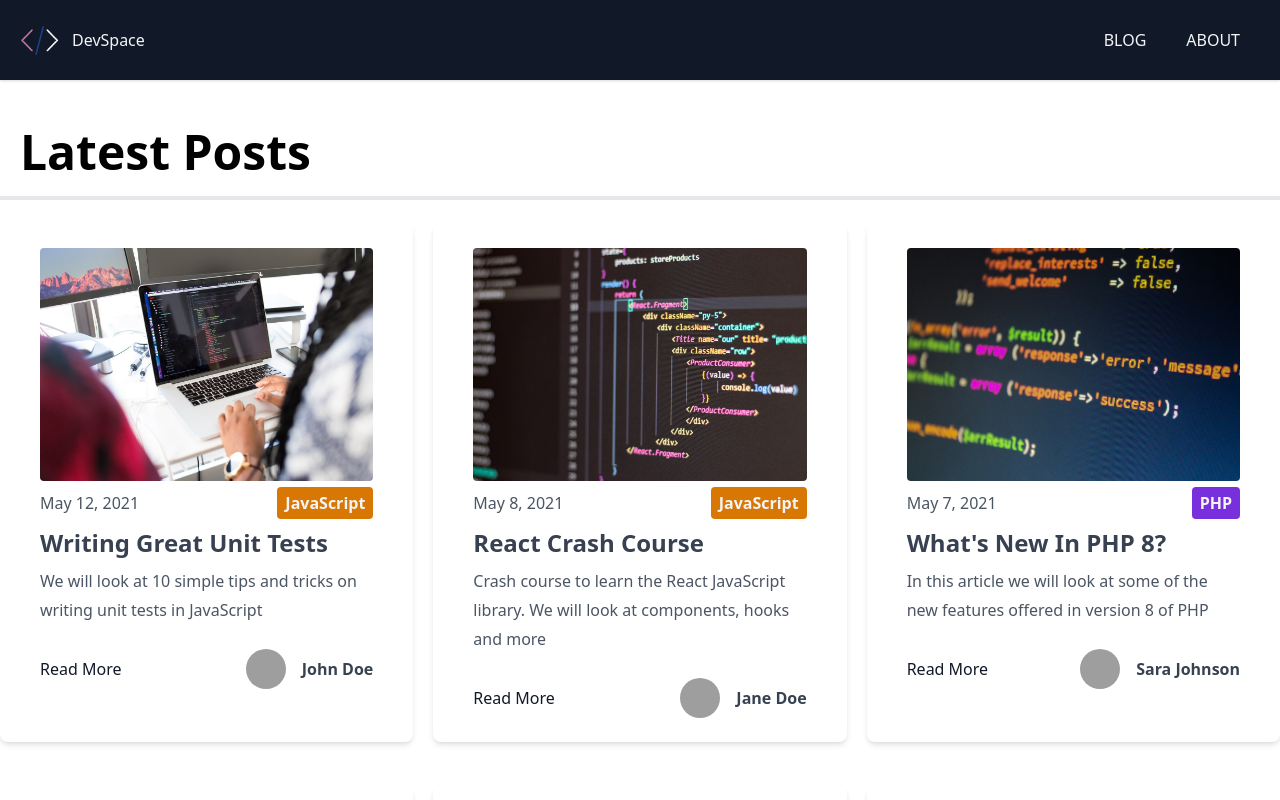
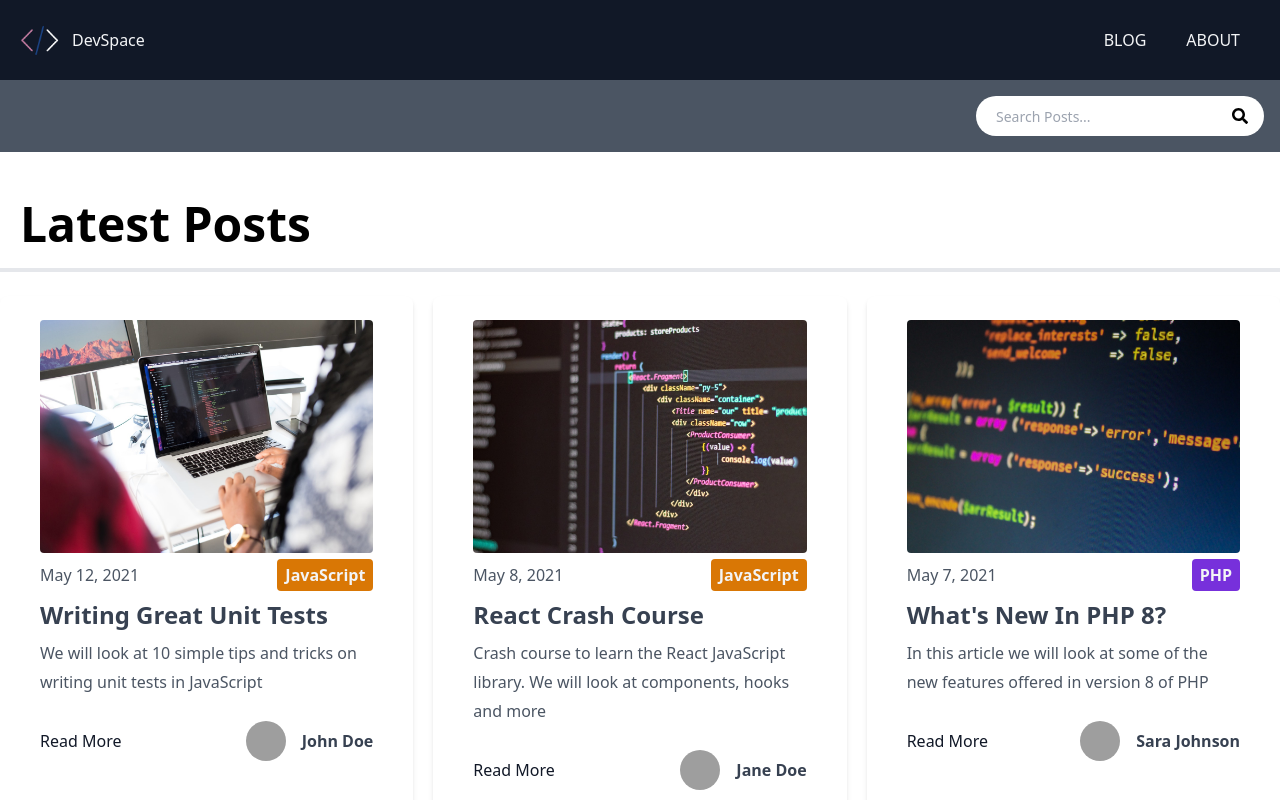
Before and after one commit to bobbykim89/devspace, a Next.js app: page / in a window 1280 px wide. Shown: the top 800 px of the page. Built offline with nearby package versions, Linux system fonts and the light colour scheme; grey boxes are pictures that could not be loaded.

Commit message:
currently working on search feature

```diff
--- a/components/Layout.js
+++ b/components/Layout.js
@@ -1,5 +1,6 @@
 import Head from 'next/head';
 import Header from './Header';
+import Search from './Search';
 
 const Layout = ({ title, keywords, description, children }) => {
   return (
@@ -11,6 +12,7 @@ const Layout = ({ title, keywords, description, children }) => {
         <link rel='icon' href='/favicon.ico' />
       </Head>
       <Header />
+      <Search />
       <main className='container mx-auto my-7'>{children}</main>
     </div>
   );
--- /dev/null
+++ b/components/Search.js
@@ -0,0 +1,44 @@
+import { useState, useEffect } from 'react';
+import { FaSearch } from 'react-icons/fa';
+
+const Search = () => {
+  const [searchTerm, setSearchTerm] = useState('');
+  const [searchResults, setSearchResults] = useState([]);
+
+  useEffect(() => {
+    const getResults = async () => {
+      if (searchTerm === '') {
+        setSearchResults([]);
+      } else {
+        const res = await fetch(`/api/search?q=${searchTerm}`);
+        const { results } = await res.json();
+        console.log(results);
+        setSearchResults(results);
+      }
+    };
+
+    getResults();
+  }, [searchTerm]);
+  return (
+    <div className='relative bg-gray-600 p-4'>
+      <div className='container mx-auto flex items-center justify-center md:justify-end'>
+        <div className='relative text-gray-600 w-72'>
+          <form>
+            <input
+              type='search'
+              name='search'
+              id='search'
+              className='bg-white h-10 px-5 pr-10 rounded-full text-sm focus:outline-none w-72'
+              value={searchTerm}
+              onChange={(e) => setSearchTerm(e.target.value)}
+              placeholder='Search Posts...'
+            />
+            <FaSearch className='absolute top-0 right-0 text-black mt-3 mr-4' />
+          </form>
+        </div>
+      </div>
+    </div>
+  );
+};
+
+export default Search;
--- a/package.json
+++ b/package.json
@@ -14,6 +14,7 @@
     "next": "11.1.2",
     "react": "17.0.2",
     "react-dom": "17.0.2",
+    "react-icons": "^4.2.0",
     "uuid": "^8.3.2"
   },
   "devDependencies": {
--- a/pages/api/hello.js
+++ /dev/null
@@ -1,5 +0,0 @@
-// Next.js API route support: https://nextjs.org/docs/api-routes/introduction
-
-export default function handler(req, res) {
-  res.status(200).json({ name: 'John Doe' })
-}
--- /dev/null
+++ b/pages/api/search.js
@@ -0,0 +1,33 @@
+import fs from 'fs';
+import path from 'path';
+import matter from 'gray-matter';
+
+export default function handler(req, res) {
+  let posts;
+
+  if (process.env.NODE_ENV === 'production') {
+    // @ todo - fetch from cache
+  } else {
+    const files = fs.readdirSync(path.join('posts'));
+
+    posts = files.map((filename) => {
+      const markdownWithMeta = fs.readFileSync(
+        path.join('posts', filename),
+        'utf-8'
+      );
+      const { data: frontmatter } = matter(markdownWithMeta);
+      return {
+        frontmatter,
+      };
+    });
+  }
+
+  const results = posts.filter(
+    ({ frontmatter: { title, excerpt, category } }) =>
+      title.toLowerCase().indexOf(req.query.q) != -1 ||
+      excerpt.toLowerCase().indexOf(req.query.q) != -1 ||
+      category.toLowerCase().indexOf(req.query.q) != -1
+  );
+
+  res.status(200).json(JSON.stringify({ results }));
+}
```
Also changed, not shown: 1 other file (tests, documents, lock files or other folders).
